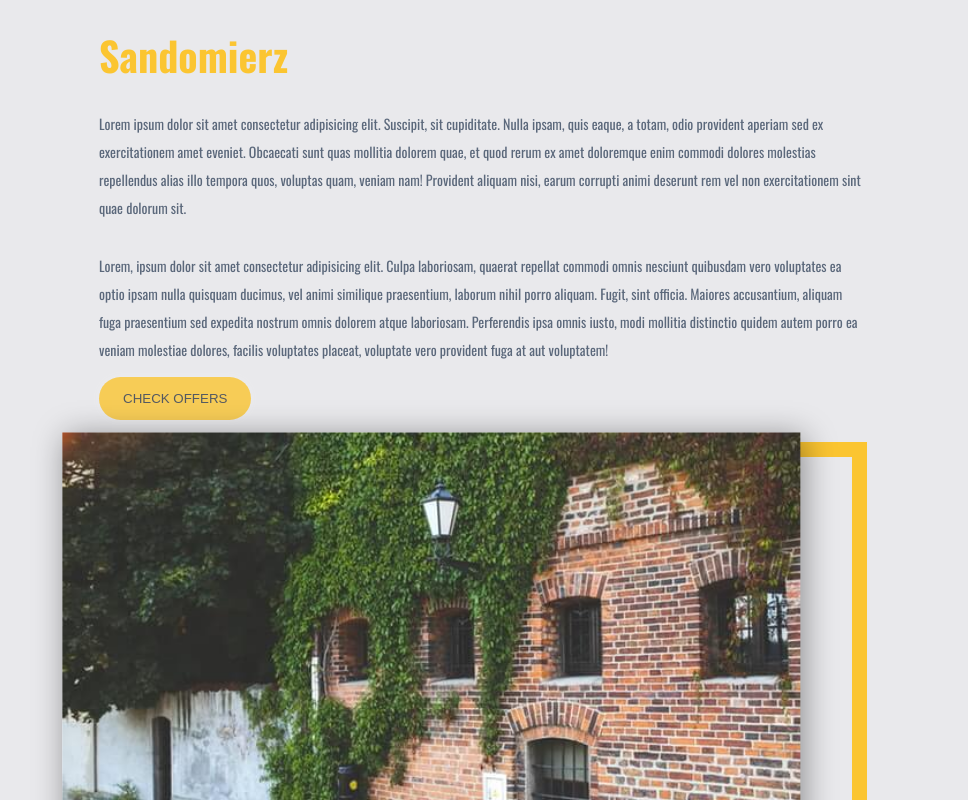
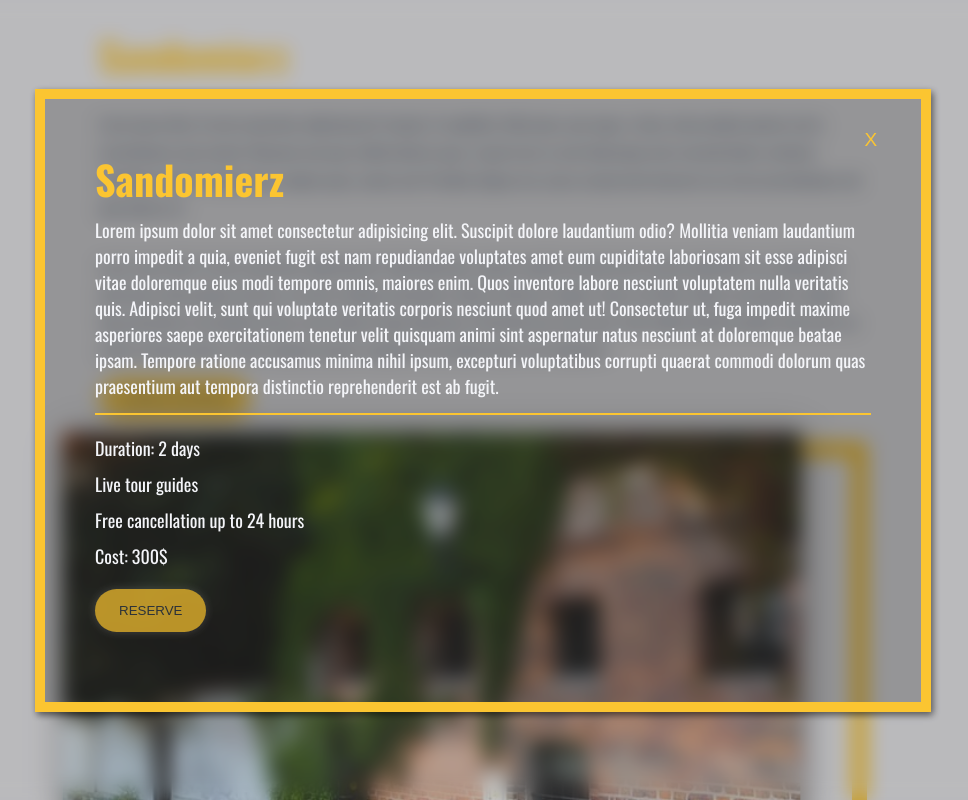
Before and after one commit to LexAeterna12321/polind_website, a website: page index.html in a window 1280 px wide. Both pictures are taken after a click on the button "CHECK OFFERS". Shown: the part 2987-3787 px from the top of the page, without its empty margins (157-1125 px from the left). Drawn offline with nearby package versions, Linux system fonts and the light colour scheme.

Commit message:
popup added

```diff
--- a/index.html
+++ b/index.html
@@ -80,7 +80,7 @@
       </figure>
     </section>
 
-    <section class="search">
+    <section class="search" id="search">
       <h2 class="h2 search__h2">Where you want to go?</h2>
       <form action="#!" class="search__box">
         <input type="text" class="search__input" placeholder="Search place" />
@@ -252,7 +252,7 @@
           distinctio quidem autem porro ea veniam molestiae dolores, facilis
           voluptates placeat, voluptate vero provident fuga at aut voluptatem!
         </p>
-        <button class="btn">Check offers</button>
+        <button class="btn explore__btn">Check offers</button>
       </div>
       <figure class="img-box">
         <img
@@ -261,6 +261,35 @@
           alt="photo of city of Sandomierz"
         />
       </figure>
+      <div class="popup popup--hidden">
+        <div class="popup__content">
+          <h4 class="popup__name">Sandomierz</h4>
+          <div class="popup__offer-info">
+            <ul>
+              <li>Duration: 2 days</li>
+              <li>Live tour guides</li>
+              <li>Free cancellation up to 24 hours</li>
+              <li>Cost: 300$</li>
+            </ul>
+            <button class="btn">Reserve</button>
+          </div>
+          <p class="popup__description">
+            Lorem ipsum dolor sit amet consectetur adipisicing elit. Suscipit
+            dolore laudantium odio? Mollitia veniam laudantium porro impedit a
+            quia, eveniet fugit est nam repudiandae voluptates amet eum
+            cupiditate laboriosam sit esse adipisci vitae doloremque eius modi
+            tempore omnis, maiores enim. Quos inventore labore nesciunt
+            voluptatem nulla veritatis quis. Adipisci velit, sunt qui voluptate
+            veritatis corporis nesciunt quod amet ut! Consectetur ut, fuga
+            impedit maxime asperiores saepe exercitationem tenetur velit
+            quisquam animi sint aspernatur natus nesciunt at doloremque beatae
+            ipsam. Tempore ratione accusamus minima nihil ipsum, excepturi
+            voluptatibus corrupti quaerat commodi dolorum quas praesentium aut
+            tempora distinctio reprehenderit est ab fugit.
+          </p>
+          <button class="popup__btn">X</button>
+        </div>
+      </div>
     </section>
     <section class="cta">
       <h2 class="h2 cta__h2">Enjoy your journey</h2>
--- a/main.js
+++ b/main.js
@@ -1,5 +1,4 @@
 const cardBtns = document.querySelectorAll(".card__btn");
-
 cardBtns.forEach(btn => {
   btn.addEventListener("click", e => {
     e.target.parentNode.parentNode.children[0].classList.toggle(
@@ -7,3 +6,24 @@ cardBtns.forEach(btn => {
     );
   });
 });
+//
+const headerBtn = document.querySelector(".header__btn");
+const searchAnchor = document.getElementById("search");
+headerBtn.addEventListener("click", () => {
+  window.scrollTo({
+    behavior: "smooth",
+    top: searchAnchor.offsetTop
+  });
+});
+//
+const CityExplorePopupBtn = document.querySelector(".explore__btn");
+CityExplorePopupBtn.addEventListener("click", () => {
+  const popup = document.querySelector(".popup");
+  popup.classList.remove("popup--hidden");
+});
+//
+const popupCloseBtn = document.querySelector(".popup__btn");
+popupCloseBtn.addEventListener("click", e => {
+  console.log(e.target.parentNode.parentNode);
+  e.target.parentNode.parentNode.classList.add("popup--hidden");
+});
--- a/scss/_mixins.scss
+++ b/scss/_mixins.scss
@@ -10,3 +10,21 @@
         opacity: 1;
     }
 }
+
+@mixin listsStyle {
+    & ul {
+        list-style: none;
+
+        & li {
+            margin: 1rem 0;
+
+            &:first-child {
+                margin-top: 0;
+            }
+
+            &:last-child {
+                margin-bottom: 2rem;
+            }
+        }
+    }
+}
--- a/scss/components/_city-cards.scss
+++ b/scss/components/_city-cards.scss
@@ -38,6 +38,7 @@
     }
 
     &__back {
+        @include listsStyle;
         position: absolute;
         top: 50%;
         left: 50%;
@@ -52,18 +53,6 @@
         backface-visibility: hidden;
         transition: all .8s;
         opacity: 0;
-
-        & ul {
-            list-style: none;
-
-            li {
-                margin: 1rem 0;
-
-                &:last-child {
-                    margin-bottom: 2rem;
-                }
-            }
-        }
     }
 
     &__front--hidden+&__back {
--- a/scss/components/_header.scss
+++ b/scss/components/_header.scss
@@ -1,5 +1,4 @@
 .header {
-    // background-color: khaki;
     grid-row: 1;
     grid-column: full-start / full-end;
     min-height: 110vh;
--- a/scss/components/_overview.scss
+++ b/scss/components/_overview.scss
@@ -19,7 +19,7 @@
     }
 
     @media only screen and(max-width:$bp-small) {
-        margin-top: -20rem;
+        margin-top: 0;
         margin-bottom: 0;
         transform: translateY(-25%);
     }
--- /dev/null
+++ b/scss/components/_popup.scss
@@ -0,0 +1,107 @@
+.popup {
+    position: fixed;
+    top: 0;
+    left: 0;
+    width: 100%;
+    min-height: 100vh;
+    z-index: 3000;
+    background-color: rgba(0, 0, 0, 0.9);
+    opacity: 1;
+    visibility: visible;
+    transition: all 0.3s;
+    display: flex;
+    justify-content: center;
+    align-items: center;
+    color: var(--color-primary);
+    font-size: 1.8rem;
+
+
+
+    &--hidden {
+        opacity: 0;
+        visibility: hidden;
+    }
+
+    &--hidden &__content {
+        transform: scale(0);
+    }
+
+    &__content {
+        position: relative;
+        max-width: 70%;
+        margin: 0 auto;
+        display: grid;
+        padding: 5rem;
+        grid-template-columns: repeat(2, 1fr);
+        justify-items: center;
+        border: 10px solid var(--color-tertiary-light);
+        box-shadow: .2rem .3rem .7rem rgba(0, 0, 0, .55);
+        text-align: center;
+        background-color: rgba(0, 0, 0, 0.2);
+        transition: all .2s .1s;
+        transform: scale(1);
+
+        @media only screen and(max-width:$bp-large) {
+            grid-template-columns: 1fr;
+        }
+    }
+
+    &__name {
+        grid-column: 1/-1;
+        font-size: 4rem;
+        color: var(--color-tertiary-light);
+        justify-self: start;
+        margin-bottom: .8rem
+    }
+
+    &__description {
+        text-align: left;
+
+        @media only screen and(max-width:$bp-large) {
+            padding-bottom: 1.4rem;
+            border-bottom: 2px solid var(--color-tertiary-light);
+        }
+    }
+
+    &__offer-info {
+        @include listsStyle;
+        grid-column: 2;
+        grid-row: span 2;
+
+        @media only screen and(max-width:$bp-large) {
+            grid-column: 1/-1;
+            order: 1;
+            margin: 2rem 0;
+            justify-self: start;
+            text-align: left;
+        }
+    }
+
+    &__btn {
+        font-size: 1.9rem;
+        position: absolute;
+        top: 5%;
+        right: 5%;
+        color: var(--color-tertiary-light);
+        background: transparent;
+        border: none;
+        cursor: pointer;
+        outline: none;
+        transition: transform .1s;
+
+        &:hover,
+        &:focus {
+            transform: scale(1.4)
+        }
+    }
+
+
+    //
+    //
+    //
+    @supports(-webkit-backdrop-filter: blur(10px)) or (backdrop-filter: blur(10px)) {
+        -webkit-backdrop-filter: blur(10px);
+        backdrop-filter: blur(10px);
+        background-color: rgba(0, 0, 0, 0.2);
+    }
+}
--- a/scss/main.scss
+++ b/scss/main.scss
@@ -14,3 +14,4 @@
 @import './components/overview';
 @import './components/search';
 @import './components/icon';
+@import './components/popup';
```
Also changed, not shown: css/main.css, 1 other file.
